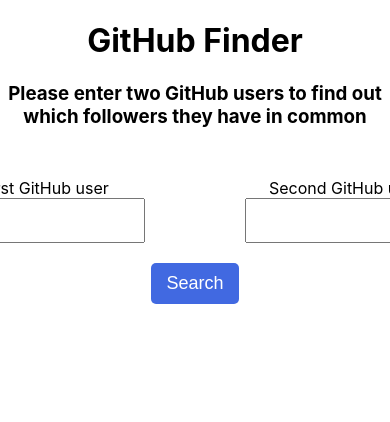
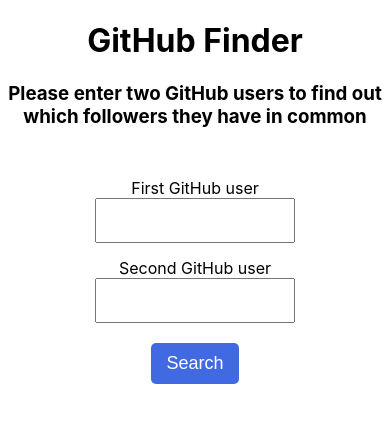
Before and after one commit to jatanassian/github-followers-comparator, a React (Create React App) app: page / in a window 390 px wide. Shown: the top 422 px of the page. Built offline with nearby package versions, Linux system fonts and the light colour scheme.

Commit message:
add media queries

```diff
--- a/src/App.css
+++ b/src/App.css
@@ -1,16 +1,5 @@
 .App {
   text-align: center;
-}
-
-.App-logo {
-  height: 40vmin;
-  pointer-events: none;
-}
-
-@media (prefers-reduced-motion: no-preference) {
-  .App-logo {
-    animation: App-logo-spin infinite 20s linear;
-  }
 }
 
 .App-header {
@@ -23,16 +12,3 @@
   font-size: calc(10px + 2vmin);
   color: white;
 }
-
-.App-link {
-  color: #61dafb;
-}
-
-@keyframes App-logo-spin {
-  from {
-    transform: rotate(0deg);
-  }
-  to {
-    transform: rotate(360deg);
-  }
-}
--- a/src/components/followers-list/followers-list.styles.css
+++ b/src/components/followers-list/followers-list.styles.css
@@ -3,3 +3,15 @@
   grid-template-columns: repeat(3, 1fr);
   grid-gap: 1rem;
 }
+
+@media only screen and (max-width: 600px) {
+  .followers-list {
+    grid-template-columns: repeat(2, 1fr);
+  }
+}
+
+@media only screen and (max-width: 400px) {
+  .followers-list {
+    grid-template-columns: repeat(1, 1fr);
+  }
+}
--- a/src/components/search-box/search-box.styles.css
+++ b/src/components/search-box/search-box.styles.css
@@ -36,3 +36,18 @@
   cursor: pointer;
   background-color: rgb(52, 84, 181);
 }
+
+@media only screen and (max-width: 500px) {
+  form .input-group {
+    flex-direction: column;
+  }
+
+  form .input-group .form-input input {
+    margin: auto;
+    text-align: center;
+  }
+
+  form .input-group .form-input:last-child {
+    margin-top: 15px;
+  }
+}
```
